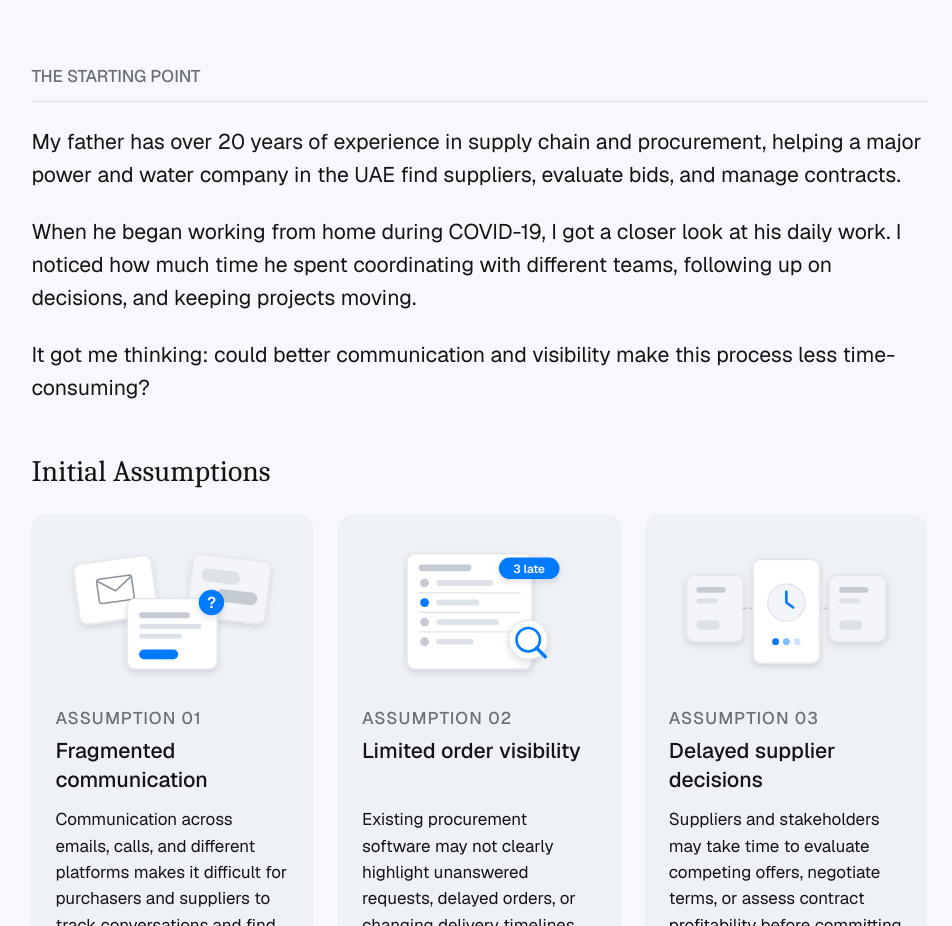
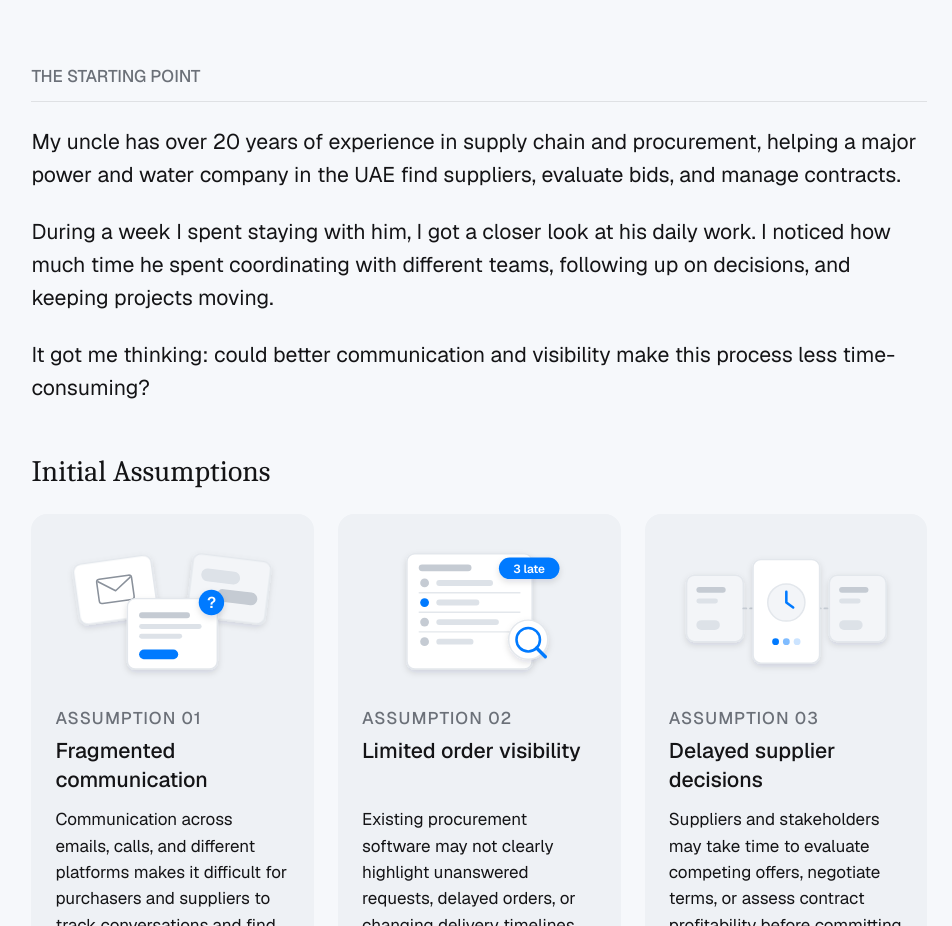
Before and after one commit to camrynrozario6/portfolio-website, a plain HTML site: page procurement.html in a window 1280 px wide. Shown: the part 1120-2046 px from the top of the page, without its empty margins (263-1215 px from the left). Drawn offline with nearby package versions, Linux system fonts and the light colour scheme.

Commit message:
Update Starting Point story: uncle, week-long stay
Co-Authored-By: Claude Opus 5.5 <noreply@anthropic.com>
Claude-Session: https://claude.ai/code/session_014gZA4iBpKTsabq1U4AyJYU

```diff
--- a/procurement.html
+++ b/procurement.html
@@ -53,8 +53,8 @@
       <section id="starting-point">
         <p class="eyebrow">The Starting Point</p>
         <div class="sub">
-          <p class="body">My father has over 20 years of experience in supply chain and procurement, helping a major power and water company in the UAE find suppliers, evaluate bids, and manage contracts.</p>
-          <p class="body">When he began working from home during COVID-19, I got a closer look at his daily work. I noticed how much time he spent coordinating with different teams, following up on decisions, and keeping projects moving.</p>
+          <p class="body">My uncle has over 20 years of experience in supply chain and procurement, helping a major power and water company in the UAE find suppliers, evaluate bids, and manage contracts.</p>
+          <p class="body">During a week I spent staying with him, I got a closer look at his daily work. I noticed how much time he spent coordinating with different teams, following up on decisions, and keeping projects moving.</p>
           <p class="body">It got me thinking: could better communication and visibility make this process less time-consuming?</p>
         </div>
 
```
